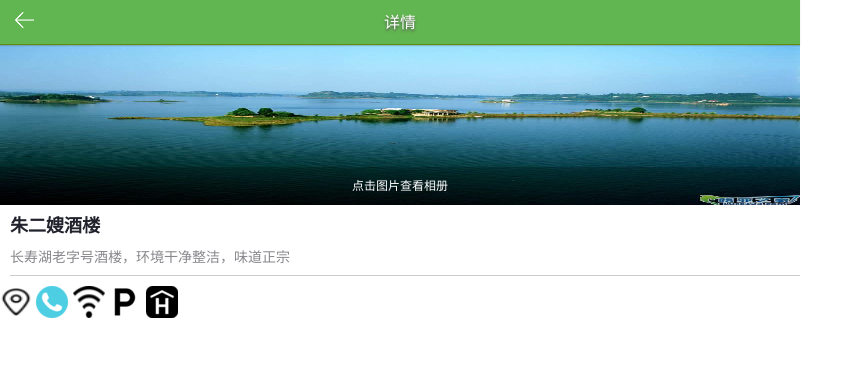
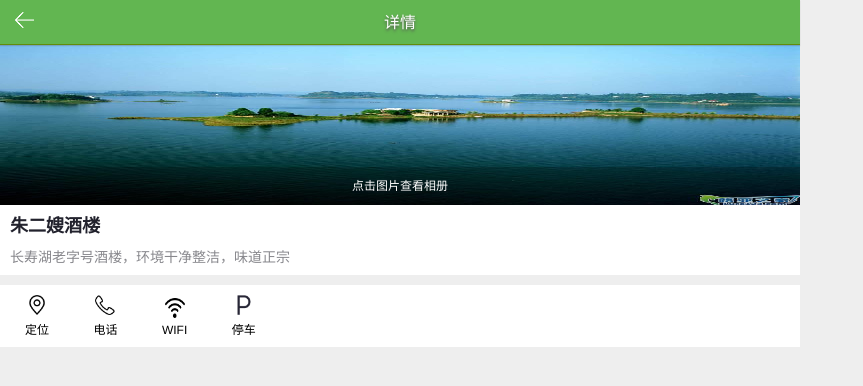
Before and after one commit to iDivines/cshWXHtml, a plain HTML site: page restrauntDetail.html in a window 1280 px wide. Shown: the whole page, without its empty margins (0-863 px from the left). Drawn offline with Linux system fonts and the light colour scheme.

Commit message:
完善餐厅详情页面

```diff
--- a/css/common.css
+++ b/css/common.css
@@ -6,7 +6,6 @@
 	font-family: 'Helvetica Neue', Helvetica, Arial, sans-serif;
 	-webkit-box-sizing: border-box;
 	-moz-box-sizing: border-box;
-	box-sizing: border-box;
 }
 
 a{text-decoration:none;}
--- a/restrauntDetail.html
+++ b/restrauntDetail.html
@@ -39,9 +39,7 @@
 }
 
 .jd_detail_info{
-	margin:10px 0px 10px 10px;
-	padding-bottom:10px;
-	border-bottom:1px solid #CCCCCC;;
+	padding:10px;
 }
 
 .jd_detail_info .title{
@@ -58,14 +56,32 @@
     color: #88888d;
 }
 
-.jd_label img{
-	width:32px;
-	height:32px;
+.jd_label{
+	margin-top:10px;
+	padding:5px;
+}
+
+.jd_label_item img{
+	width:20px;
+	height:20px;
+	display:block;
+	margin:0 auto 5px;
+}
+
+.jd_label_item{
+	padding:5px 20px;
+	display:inline-block;
+	font-size:12px;
+
+}
+
+div{
+	background-color:#FFF;
 }
 </style>
 </head>
-<body>
-<header><a href="index.html" class="left icon_back"><img src="imgs/icon/back.png"></a><div class="title">详情</div></header>
+<body style="background-color:#EEEEEE;">
+<header><a href="index.html" class="left icon_back"><img src="imgs/icon/back.png"></a><section class="title">详情</section></header>
 <section>
 <!--图集-->
   <div class="detail_images">
@@ -80,11 +96,22 @@
   <p class="description">长寿湖老字号酒楼，环境干净整洁，味道正宗</p>
 </div>
 <div class="jd_label">
-  <img src="imgs/icon/locationIcon.png">
-  <img src="imgs/icon/telephoneIcon.png">
-  <img src="imgs/icon/wifiIcon.png">
-  <img src="imgs/icon/parkingIcon.png">
-  <img src="imgs/icon/hotelIcon.png">
+  <div class="jd_label_item">
+    <img src="imgs/icon/location.png">
+    <span>定位</span>
+  </div>
+  <div class="jd_label_item">
+    <img src="imgs/icon/telephone.png">
+    <span>电话</span>
+  </div>
+  <div class="jd_label_item">
+    <img src="imgs/icon/wifi.png">
+    <span>WIFI</span>
+  </div>
+  <div class="jd_label_item">
+    <img src="imgs/icon/park.png">
+    <span>停车</span>
+  </div>
 </section>
 </body>
 </html>
```
Also changed, not shown: imgs/icon/hotelIcon.png (deleted), imgs/icon/location.png (added), imgs/icon/locationIcon.png (deleted), imgs/icon/park.png (added), imgs/icon/parkingIcon.png (deleted), imgs/icon/restaurant.png (deleted), imgs/icon/telephone.png (added), imgs/icon/telephoneIcon.png (deleted), imgs/icon/wifi.png (added), imgs/icon/wifiIcon.png (deleted).
